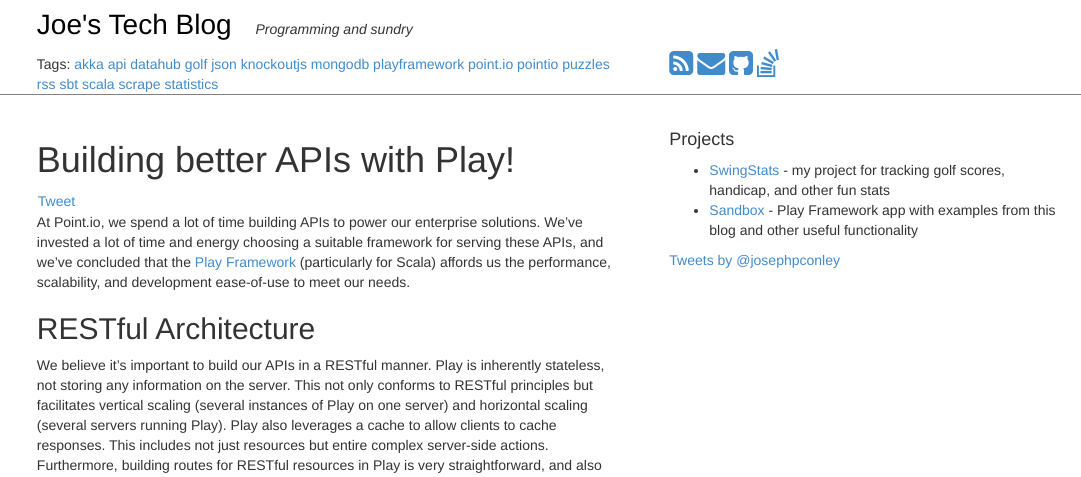
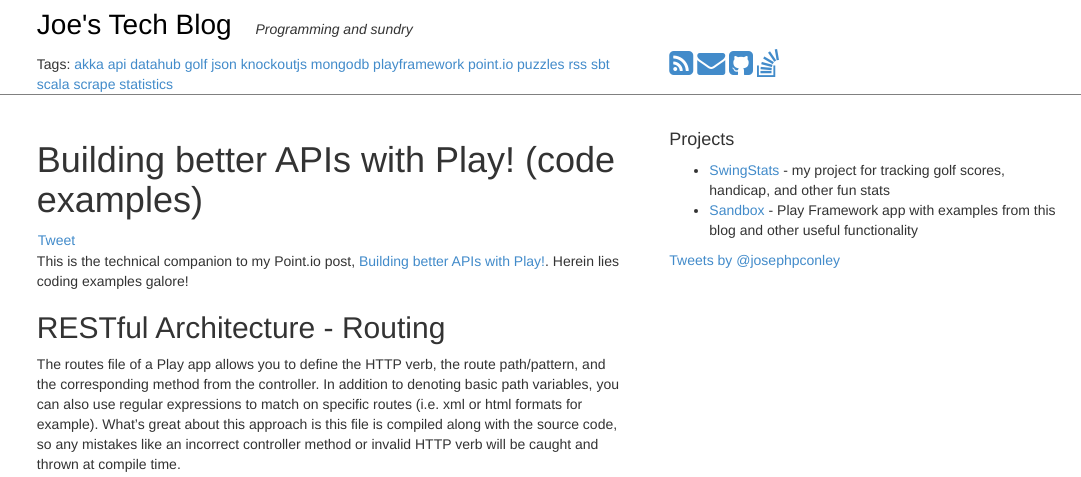
Before and after one commit to josephpconley/josephpconley.github.io, a Jekyll site: the page built from _posts/2014-3-4-building-better-apis-with-play.md, in a window 1280 px wide and 1400 px high. Shown: the top 477 px of the window, without its empty margins (199-1280 px from the left). Built offline with Jekyll 4.4.1, drawn with Linux system fonts in a browser that asks for light colours; a script that is not in the unit is left out; comment, search, counter and statistics services are not loaded; some of the changed text lies outside the part shown.

Commit message:
cleaning up point io and companion post

```diff
--- a/_posts/2014-3-4-building-better-apis-with-play.md
+++ b/_posts/2014-3-4-building-better-apis-with-play.md
@@ -1,25 +1,45 @@
 ---
 layout: post
 type: post
-tags: playframework pointio scala
-title: Building better APIs with Play!
+tags: api playframework point.io scala
+title: Building better APIs with Play! (code examples)
 published: true
 ---
 
-At Point.io, we spend a lot of time building APIs to power our enterprise solutions.  We've invested a lot of time and energy choosing a suitable framework for serving these APIs, and we've concluded that the [Play Framework](http://www.playframework.com) (particularly for Scala) affords us the performance, scalability, and development ease-of-use to meet our needs.
+This is the technical companion to my Point.io post, [Building better APIs with Play!](http://point.io/article/building-better-apis-play).  Herein lies coding examples galore!
 
-## RESTful Architecture
+## RESTful Architecture - Routing
 
-We believe it's important to build our APIs in a RESTful manner.  Play is inherently stateless, not storing any information on the server.  This not only conforms to RESTful principles but facilitates vertical scaling (several instances of Play on one server) and horizontal scaling (several servers running Play).  Play also leverages a cache to allow clients to cache responses.  This includes not just resources but entire complex server-side actions.  Furthermore, building routes for RESTful resources in Play is very straightforward, and also has the added benefit of static compilation, ensuring that invalid routes will be caught at compile time.
+The routes file of a Play app allows you to define the HTTP verb, the route path/pattern, and the corresponding method from the controller.  In addition to denoting basic path variables, you can also use regular expressions to match on specific routes (i.e. xml or html formats for example).  What's great about this approach is this file is compiled along with the source code, so any mistakes like an incorrect controller method or invalid HTTP verb will be caught and thrown at compile time.
 
-## Authentication and Security
+{% gist 9337208 %}
 
-While there's no out-of-the-box solution for authentication in Play, there is sufficient documentation regarding [Action composition](http://www.playframework.com/documentation/2.2.x/ScalaActionsComposition), which highlights a very basic authentication example.  Through action composition, we can assign specific behaviors to specific actions.  For example, we've built additional actions to handle authorization (is this authenticated user authorized to access this resource) and performance monitoring (how long did this action take).  In addition to these lower-level concerns, Play offers [Filters](http://www.playframework.com/documentation/2.2.x/ScalaHttpFilters) to handle customization of cross-cutting concerns like content encoding and logging.
+## Action composition
 
-## JSON Reads/Writes
+We define two types of custom actions: atomic and composed.  Atomic actions can be used stand-alone or as building blocks to be composed with other actions.  We use the following pattern for building an atomic action.
 
-JSON is arguably the most popular data-interchange format for APIs and back-end services.  Play Scala offers an [excellent library](http://www.playframework.com/documentation/2.2.x/ScalaJson) for reading and writing JSON.  It offers great functionality for both lower-level operations as well as mapping and validating complex JSON structures.  It also leverages [Scala Macros](http://www.playframework.com/documentation/2.2.x/ScalaJsonInception) to allow for concise reading/writing with Scala case classes.
+{% gist 9345681 %}
+
+The object allows us to use the action by itself, and the case class allows us to compose this action with other actions.
+
+{% gist 9345730 %}
+
+A composed action is strictly syntactic sugar, making it more convenient to combine behaviors and keeping the controller code more concise.  We define composed actions using just an object.
+
+{% gist 9345746 %}
+
+## Filters
+
+[Filters](http://www.playframework.com/documentation/2.2.2/ScalaHttpFilters) are handy for cross-cutting concerns.  We've had one use case where it was necessary to modify every JSON response with links to metadata.  We achieved this using a filter and the [Play Enumeratee library](http://www.playframework.com/documentation/2.2.2/Enumeratees)
+
+{% gist 9345957 %}
+
+## JSON - Global messaging
+
+Building an effective API requires being responsive to users in a comprehensive manner.  All concievable events should be handled appropriately, such as incorrect requests from the client or internal server errors.  Creating a Global object allows you to generically craft responses to handle these situations.  We define methods to handle events like internal errors, route not found, or a bad request.
+
+{% gist 9345819 %}
 
 ## Conclusion
 
-We've been able to build powerful, scalable APIs with minimal cost using the Play Framework.  We're pleased with the outcomes thus far and are looking forward to leveraging more of the [Typesafe](http://typesafe.com/) stack to enhance our technology offerings.
+Play is well-equipped to handle the nuances of API development and maintenance.  We're pleased with the stability and performance we've seen thus far and are looking forward to continuing down this path of [reactive goodness](http://www.reactivemanifesto.org/).
```
Also changed, not shown: _posts/2014-3-4-building-better-apis-with-play-point-io.md (added, +25 -0 lines).
